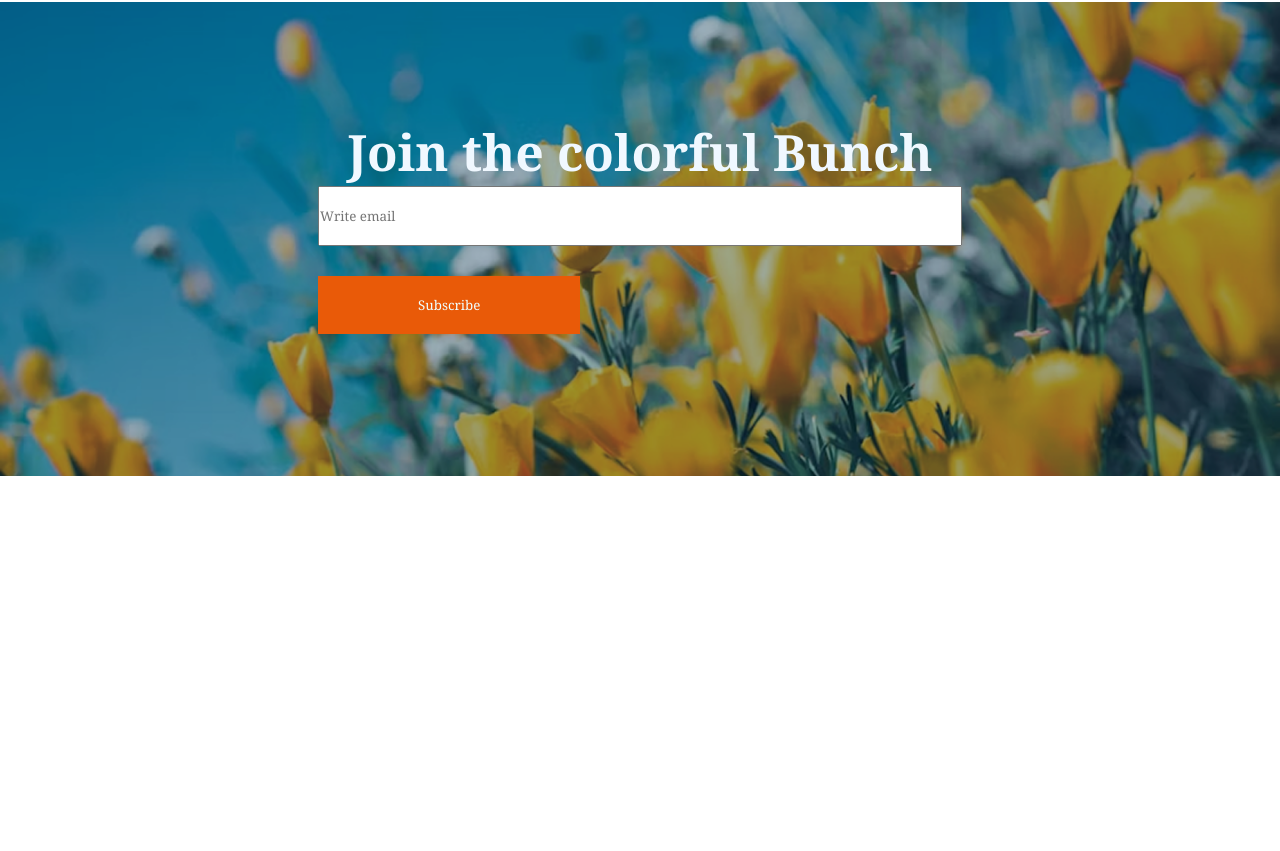
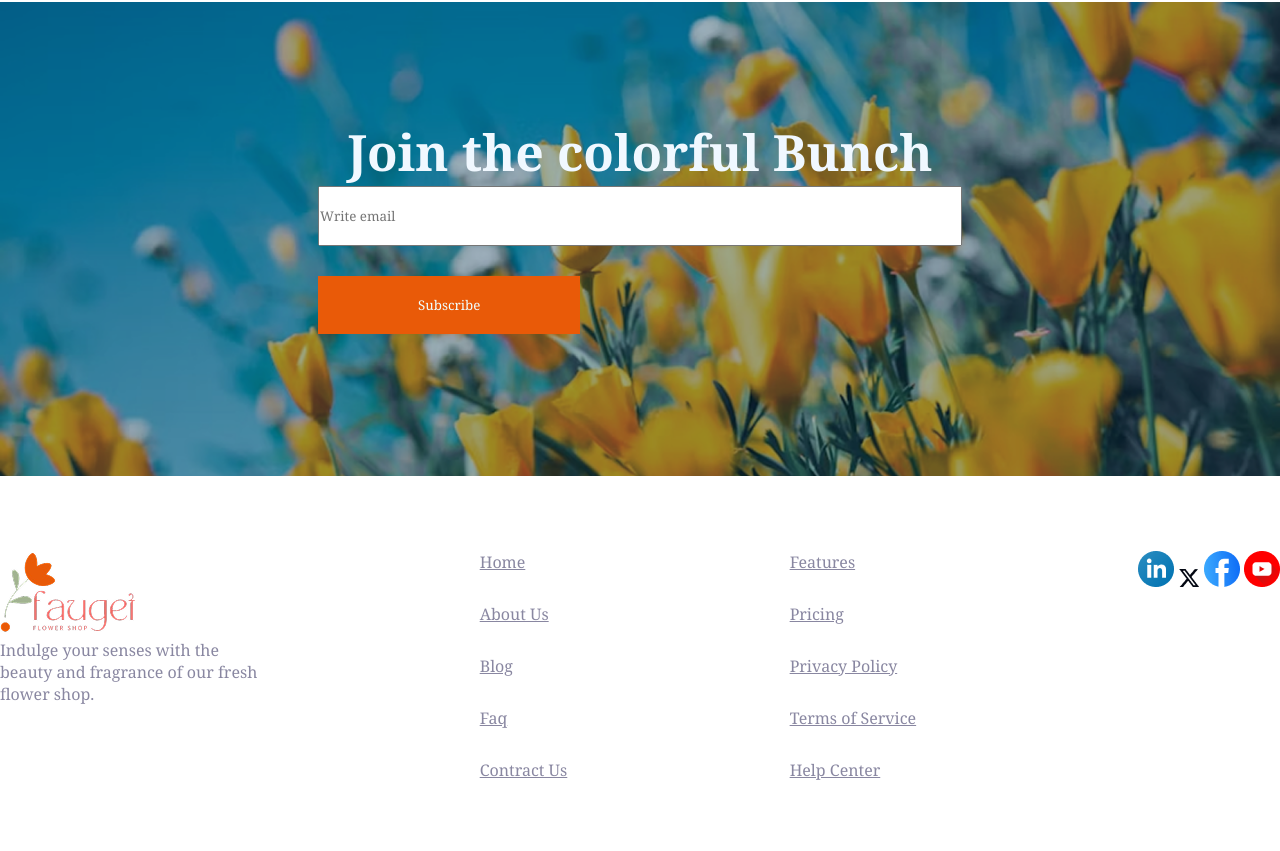
Before and after one commit to shuvro3/second-assainment, a plain HTML site: page index.html in a window 1280 px wide. Shown: the part 3696-4547 px from the top of the page. Before the commit the page ends 4177 px from the top, so only its background shows below. Drawn offline with Linux system fonts and the light colour scheme.

Commit message:
footer section addede

```diff
--- a/index.html
+++ b/index.html
@@ -201,6 +201,36 @@
 
     </section>
   </main>
+
+  <!-- footer er section  -->
+  <footer class="container top">
+    <div class="footer-first">
+      <img src="./logo.png" alt="page logo">
+      <p class="main-color">Indulge your senses with the <br> beauty and fragrance of our fresh <br> flower shop. </p>
+    </div>
+    <div class="footer-second">
+      <a class="main-color" href="http://https://www.facebook.com/shuvro.biswas.nayon" target="_blank"
+        rel="noopener noreferrer">Home</a>
+      <a href="" class="main-color">About Us</a>
+      <a href="" class="main-color">Blog</a>
+      <a href="" class="main-color">Faq</a>
+      <a href="" class="main-color">Contract Us</a>
+
+    </div>
+    <div class="footer-third">
+      <a href="" class="main-color">Features</a>
+      <a href="" class="main-color">Pricing</a>
+      <a href="" class="main-color">Privacy Policy</a>
+      <a href="" class="main-color">Terms of Service</a>
+      <a href="" class="main-color">Help Center</a>
+    </div>
+    <div class="footer-four">
+      <img src="./icon-linkedin.png" alt="linkedin">
+      <img src="./icon-twitter.png" alt="twitter">
+      <img src="./icon-facebook.png" alt="facebook">
+      <img src="./icon-youtube.png" alt="youtube">
+    </div>
+  </footer>
 </body>
 
 </html>
--- a/styles.css
+++ b/styles.css
@@ -103,7 +103,8 @@ span {
     margin-top: 30px;
 }
 
-.center,.g {
+.center,
+.g {
     text-align: center;
 }
 
@@ -148,11 +149,31 @@ span {
     height: 60px;
 }
 
-.container-background{
+.container-background {
     margin-top: 120px;
 }
 
+footer {
+    display: flex;
+    justify-content: space-between;
+}
 
+.top {}
+
+.footer-first,
+.footer-second,
+.footer-third,
+.footer-four {
+    gap: 30px;
+    margin-top: 70px;
+    margin-bottom: 70px;
+}
+
+.footer-second,
+.footer-third {
+    display: flex;
+    flex-direction: column;
+}
 
 
 
@@ -179,9 +200,20 @@ span {
         grid-template-columns: repeat(2, 1fr);
     }
 
-    .problem {
+    .problem,
+    .top {
 
         flex-direction: column;
     }
 
+
+    .footer-first,
+    .footer-second,
+    .footer-third,
+    .footer-four {
+        margin-top: 30px;
+        margin-bottom: 0px;
+        /* flex-direction: column; */
+    }
+
 }
```
